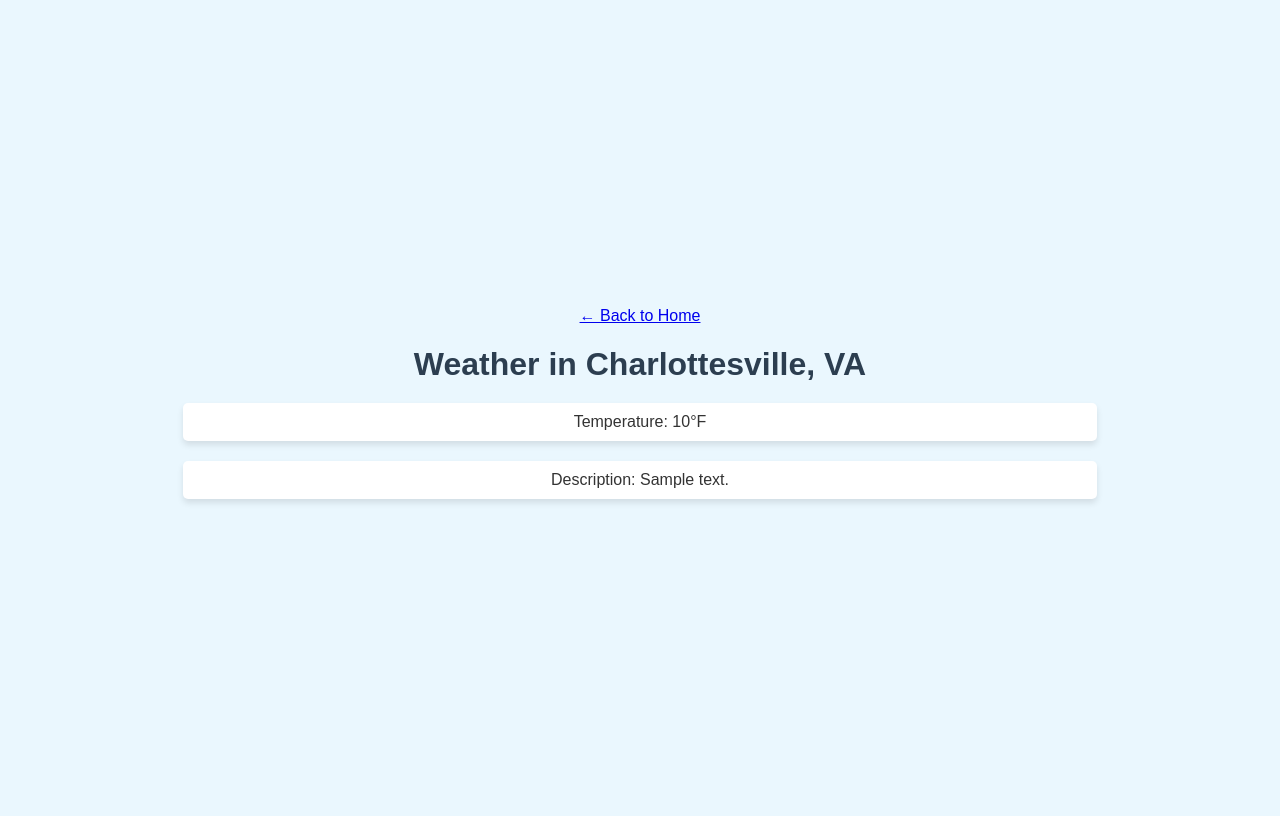
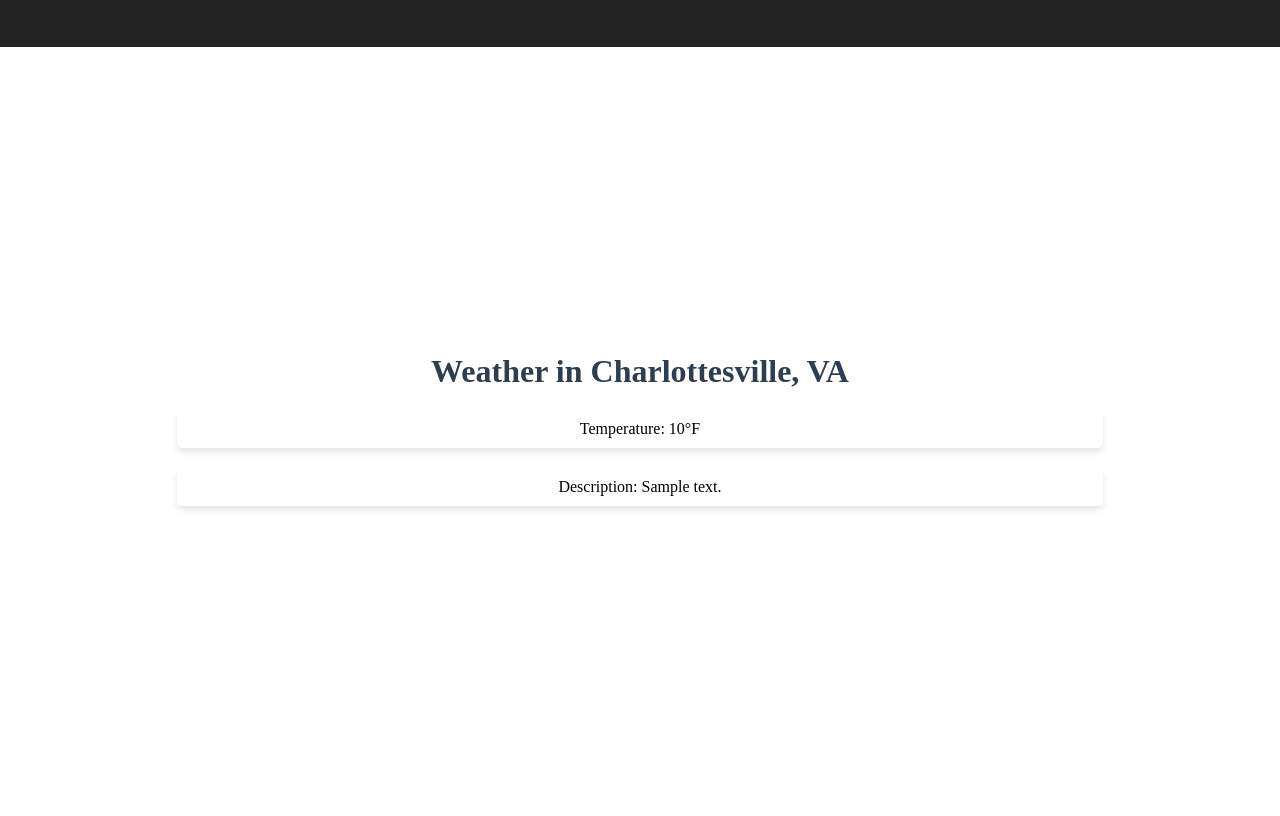
Before and after one commit to amanzanares410/run-this-town, a Django app: page /runningApp/weather/ in a window 1280 px wide. After the commit the page ends 510 px from the top, so only its background shows below. Run offline with Django 4.2, Linux system fonts and the light colour scheme; tables that the repository leaves empty hold one stand-in row (values such as "Sample post"); a database or web service that is not in the repository returns one stand-in record (values such as "Sample title"); data that the repository does not hold is empty; some libraries are stand-ins or nearby versions; some web fonts are replaced.

Commit message:
get weather page in framework of navbar base

```diff
--- a/runningApp/static/runningApp/weather_style.css
+++ b/runningApp/static/runningApp/weather_style.css
@@ -1,8 +1,5 @@
-body {
-    font-family: Arial, sans-serif;
-    background-color: #eaf7fe;
-    color: #333;
-    height: 100vh;
+#weather {
+    height: 94vh;
     display: flex;
     flex-direction: column;
     justify-content: center;
--- a/runningApp/templates/runningApp/base_navbar.html
+++ b/runningApp/templates/runningApp/base_navbar.html
@@ -19,7 +19,7 @@
             <svg xmlns="http://www.w3.org/2000/svg" width="24" height="24" viewBox="0 0 24 24" fill="none" stroke="currentColor" stroke-width="2" stroke-linecap="round" stroke-linejoin="round" class="lucide lucide-waypoints"><circle cx="12" cy="4.5" r="2.5"/><path d="m10.2 6.3-3.9 3.9"/><circle cx="4.5" cy="12" r="2.5"/><path d="M7 12h10"/><circle cx="19.5" cy="12" r="2.5"/><path d="m13.8 17.7 3.9-3.9"/><circle cx="12" cy="19.5" r="2.5"/></svg>
             <svg xmlns="http://www.w3.org/2000/svg" width="24" height="24" viewBox="0 0 24 24" fill="none" stroke="currentColor" stroke-width="2" stroke-linecap="round" stroke-linejoin="round" class="lucide lucide-sprout"><path d="M7 20h10"/><path d="M10 20c5.5-2.5.8-6.4 3-10"/><path d="M9.5 9.4c1.1.8 1.8 2.2 2.3 3.7-2 .4-3.5.4-4.8-.3-1.2-.6-2.3-1.9-3-4.2 2.8-.5 4.4 0 5.5.8z"/><path d="M14.1 6a7 7 0 0 0-1.1 4c1.9-.1 3.3-.6 4.3-1.4 1-1 1.6-2.3 1.7-4.6-2.7.1-4 1-4.9 2z"/></svg> {% endcomment %}
 
-            <span class="highlight"><a class="header-text" href="">Routes</a></span>
+            <span class="highlight"><a class="header-text" href="{% url 'logged_in_view' %}">Routes</a></span>
             <a class="header-text" href="{% url 'weather' %}">Weather</a>
             {% comment %} <a class="header-text" href="">Friends</a>
             <a class="header-text" href="">Train</a> {% endcomment %}
--- a/runningApp/templates/runningApp/weather.html
+++ b/runningApp/templates/runningApp/weather.html
@@ -1,21 +1,19 @@
+{% extends "./base_navbar.html" %}
 {% load static %}
 
-<!DOCTYPE html>
-<html lang="en">
-<head>
-    <meta charset="UTF-8">
-    <meta name="viewport" content="width=device-width, initial-scale=1.0">
-    <title>Weather Information</title>
+{% block page_head %}
     <link rel="stylesheet" href="{% static 'runningApp/weather_style.css' %}">
-</head>
-<body>
-    <a href="{%url 'logged_in_view' %}" class="back-to-home">← Back to Home</a>
+    <title>Weather | Run This Town</title>
+{% endblock page_head %}
+
+{% block page_content %}
     {% if temperature and description %}
+    <div id="weather">
         <h1>Weather in Charlottesville, VA</h1>
         <p>Temperature: {{ temperature }}°F</p>
         <p>Description: {{ description }}</p>
+    </div>
     {% else %}
         <p class="error">{{ error }}</p>
     {% endif %}
-</body>
-</html>
+{% endblock page_content %}
```
